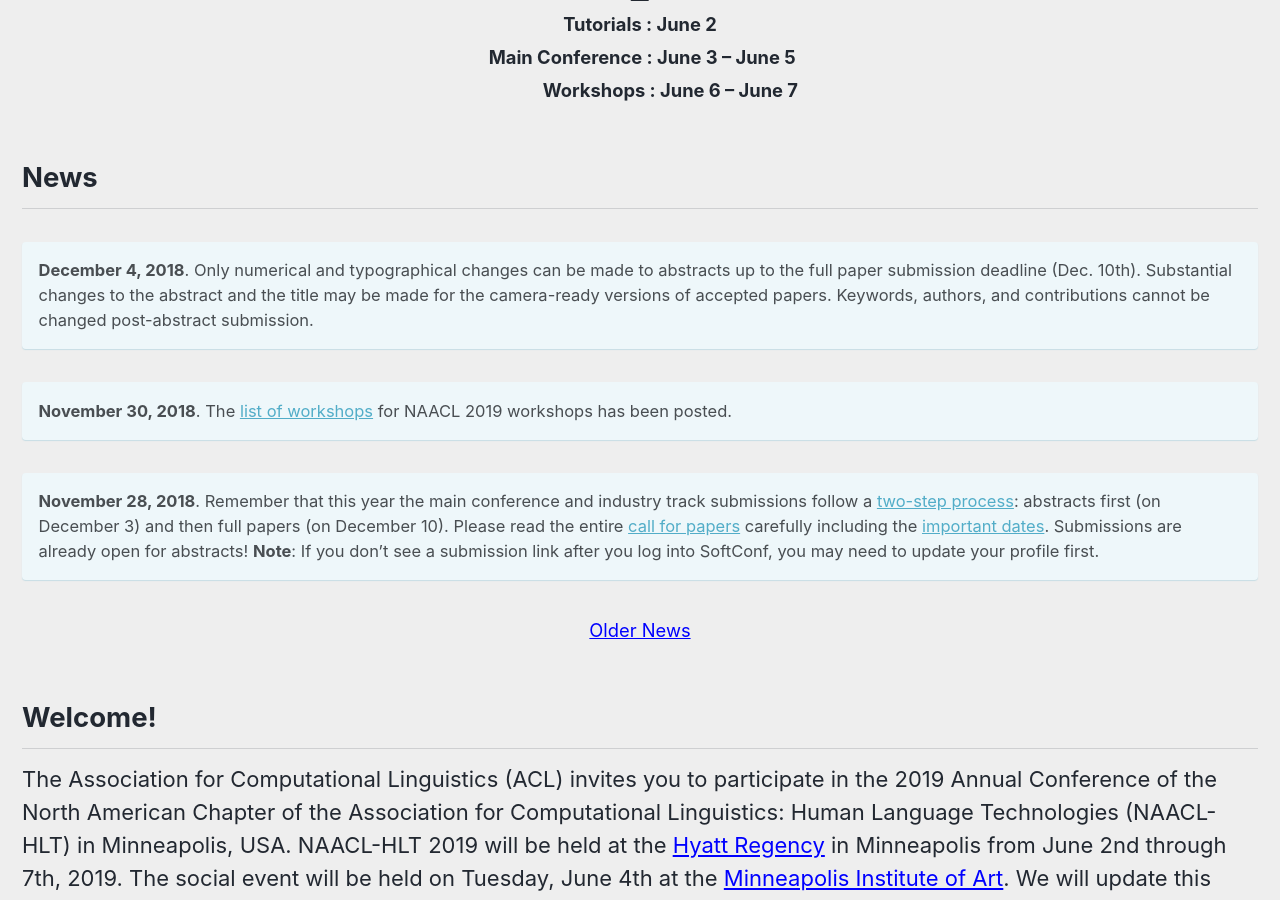
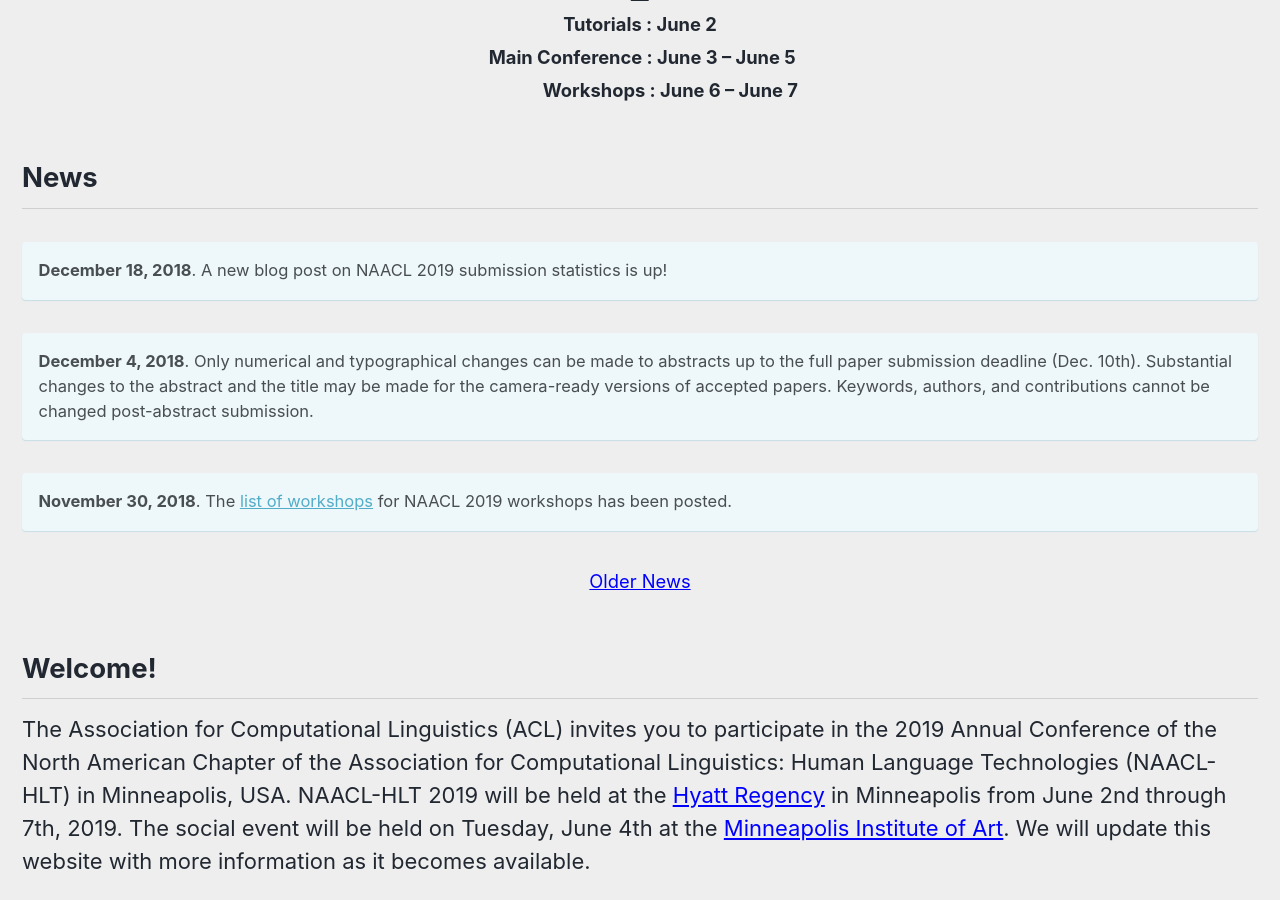
Before and after one commit to naacl-org/naacl-2021-website, a Jekyll site: the page built from _pages/home.md, in a window 1280 px wide and 900 px high, scrolled down 537 px. Built offline with Jekyll 4.4.1, drawn with Linux system fonts in a browser that asks for light colours; nearby versions of some CDN libraries.

Commit message:
Add news item about latest blog post.

```diff
--- a/_pages/home.md
+++ b/_pages/home.md
@@ -16,14 +16,13 @@
 
 <h2>News</h2>
 
+**December 18, 2018**. A new blog post on NAACL 2019 submission statistics is up!
+{: .notice--info}
+
 **December 4, 2018**. Only numerical and typographical changes can be made to abstracts up to the full paper submission deadline (Dec. 10th). Substantial changes to the abstract and the title may be made for the camera-ready versions of accepted papers. Keywords, authors, and contributions cannot be changed post-abstract submission.
 {: .notice--info}
 
 **November 30, 2018**. The [list of workshops](/program/workshops) for NAACL 2019 workshops has been posted.
-{: .notice--info}
-
-**November 28, 2018**. Remember that this year the main conference and industry track submissions follow a [two-step process](calls/papers/#submission-types-and-requirements): abstracts first (on December 3) and then full papers (on December 10). Please read the entire [call for papers](/calls/papers) carefully including the [important dates](/calls/papers/#important-dates). Submissions are already open for abstracts!
-**Note**: If you don't see a submission link after you log into SoftConf, you may need to update your profile first.
 {: .notice--info}
 
 <div class="text-center">
```
Also changed, not shown: _pages/archive.md (+4 -0 lines).
